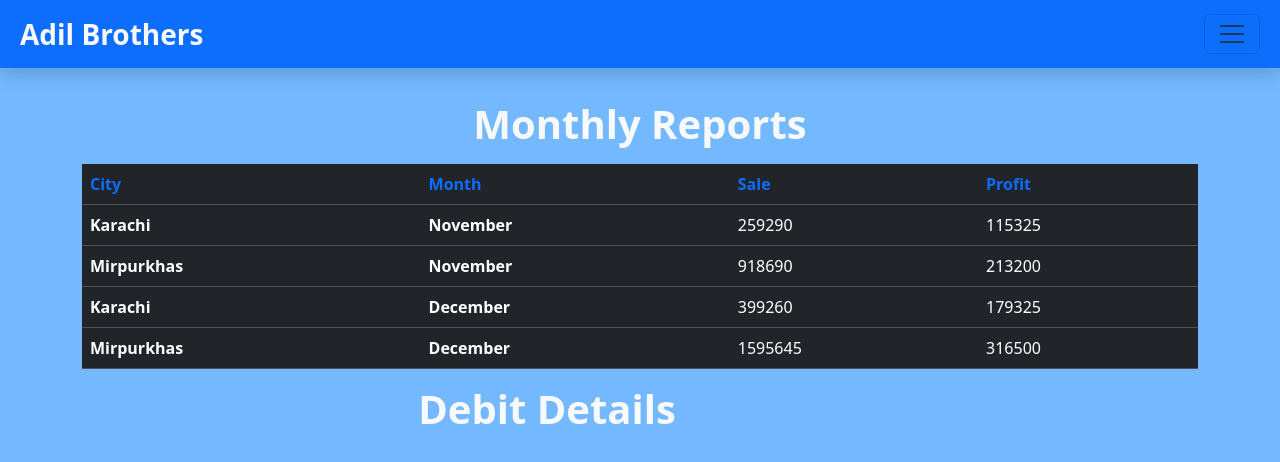
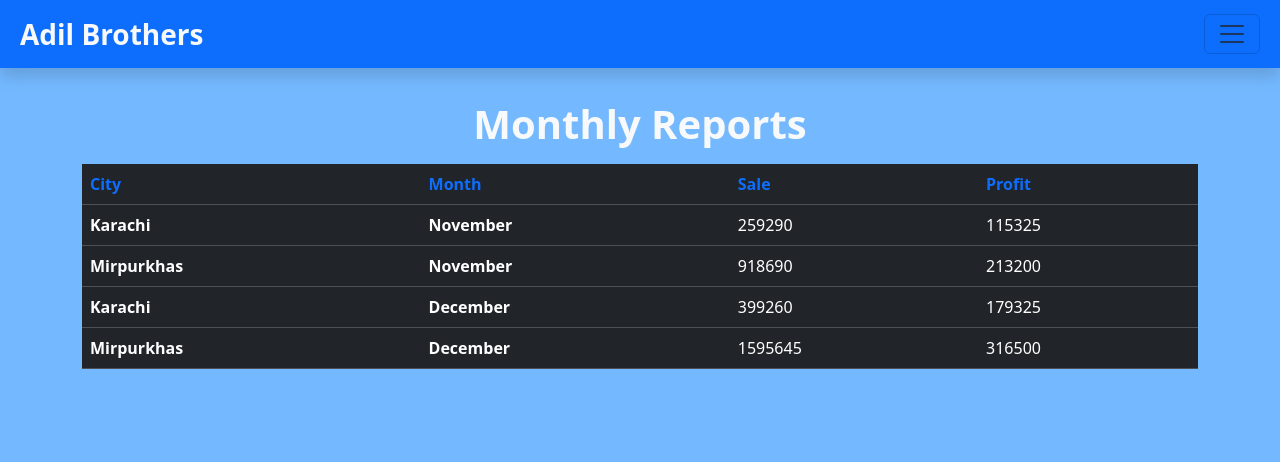
Before and after one commit to digitalrehman/Bussiness-Managment, a React (Vite) app: page /Collections in a window 1280 px wide. Shown: the top 462 px of the page. Built offline with nearby package versions, Linux system fonts and the light colour scheme.

Commit message:
Update Collections.jsx

```diff
--- a/src/Componentes/Collections/Collections.jsx
+++ b/src/Componentes/Collections/Collections.jsx
@@ -53,11 +53,7 @@ const Collections = () => {
                 </tr>
               </tbody>
             </table>
-            <div className="col-10 text-center">
-              <div>
-                <h1 className="fw-bold text-light">Debit Details</h1>
-              </div>
-            </div>
+
           </div>
         </div>
       </div>
```
